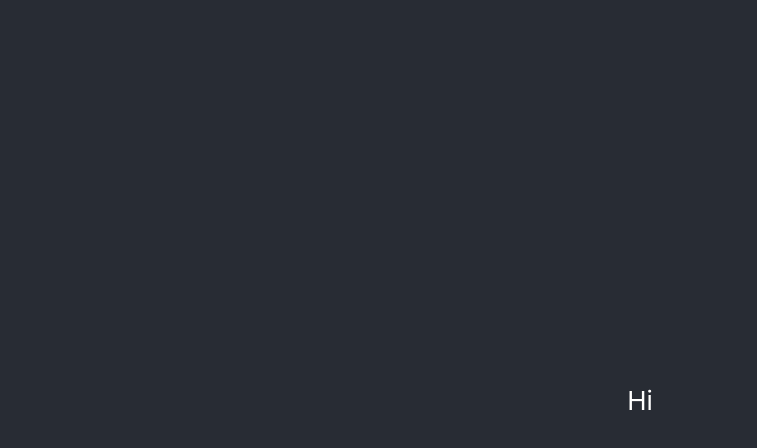
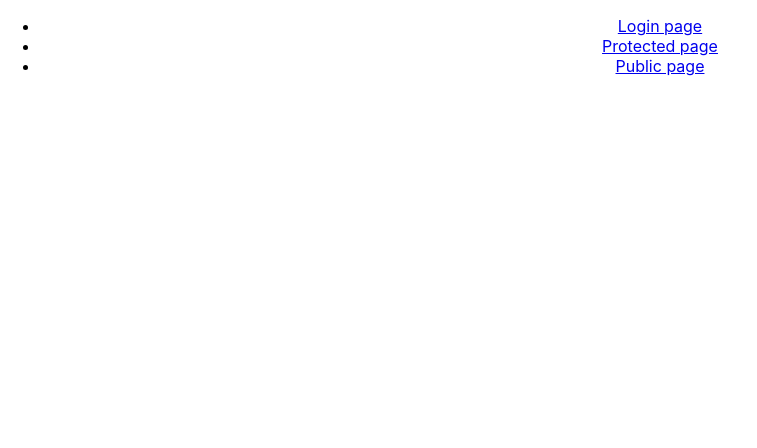
Before and after one commit to 3ba2ii/Attend., a React (Create React App) app: page / in a window 1280 px wide. Shown: the top 448 px of the page, without its empty margins (0-757 px from the left). Built offline with nearby package versions, Linux system fonts and the light colour scheme.

Commit message:
🕵🏻‍♂️ Added Private Routing

```diff
--- a/package.json
+++ b/package.json
@@ -8,6 +8,7 @@
     "@testing-library/user-event": "^12.1.10",
     "react": "^17.0.1",
     "react-dom": "^17.0.1",
+    "react-router-dom": "^5.2.0",
     "react-scripts": "4.0.1",
     "web-vitals": "^0.2.4"
   },
--- a/src/App.js
+++ b/src/App.js
@@ -1,9 +1,10 @@
 import "./App.css";
+import Routes from "./routes";
 
 function App() {
   return (
     <div className="App">
-      <header className="App-header">Hi</header>
+      <Routes />
     </div>
   );
 }
--- a/src/index.js
+++ b/src/index.js
@@ -2,5 +2,11 @@ import React from "react";
 import ReactDOM from "react-dom";
 import "./index.css";
 import App from "./App";
+import { BrowserRouter as Router, Switch, Route, Link } from "react-router-dom";
 
-ReactDOM.render(<App />, document.getElementById("root"));
+ReactDOM.render(
+  <Router>
+    <App />
+  </Router>,
+  document.getElementById("root")
+);
--- /dev/null
+++ b/src/routes.js
@@ -0,0 +1,75 @@
+import React, { useState } from 'react';
+import { Switch, Route, Link, Redirect, useLocation } from 'react-router-dom';
+
+const Public = () => <div>Public</div>;
+
+const Protected = () => <div>Protected</div>;
+
+const Login = () => {
+  const [redirectToReferrer, setRedirectToReferrer] = useState(false);
+  const { state } = useLocation();
+  console.log('🚀 ~ file: routes.js ~ line 11 ~ Login ~ state', state);
+
+  const onLogin = () => {
+    fakeAuth.authenticate(() => {
+      setRedirectToReferrer(true);
+    });
+  };
+  if (redirectToReferrer) {
+    return <Redirect to={state?.from || '/'} />;
+  }
+  return (
+    <div>
+      <p>You must login in </p>
+      <button onClick={onLogin}>Login</button>
+    </div>
+  );
+};
+
+const fakeAuth = {
+  isAuthenticated: false,
+  authenticate(cb) {
+    this.isAuthenticated = true;
+    setTimeout(cb, 100);
+  },
+};
+
+const PrivateRoute = ({ children, ...rest }) => {
+  return (
+    <Route
+      {...rest}
+      render={({ location }) => {
+        return fakeAuth.isAuthenticated === true ? (
+          children
+        ) : (
+          <Redirect to={{ pathname: '/login', state: { from: location } }} />
+        );
+      }}
+    />
+  );
+};
+const Routes = () => (
+  <div>
+    <ul>
+      <li>
+        <Link to='/login'>Login page</Link>
+      </li>
+      <li>
+        <Link to='/protected'>Protected page</Link>
+      </li>
+      <li>
+        <Link to='/public'>Public page</Link>
+      </li>
+    </ul>
+    <Switch>
+      <Route path='/login' render={() => <Login />} />
+
+      <PrivateRoute path='/protected'>
+        <Protected />
+      </PrivateRoute>
+      <Route path='/public' render={() => <Public />} />
+    </Switch>
+  </div>
+);
+
+export default Routes;
```
Also changed, not shown: 2 other files (tests, documents, lock files or other folders).
